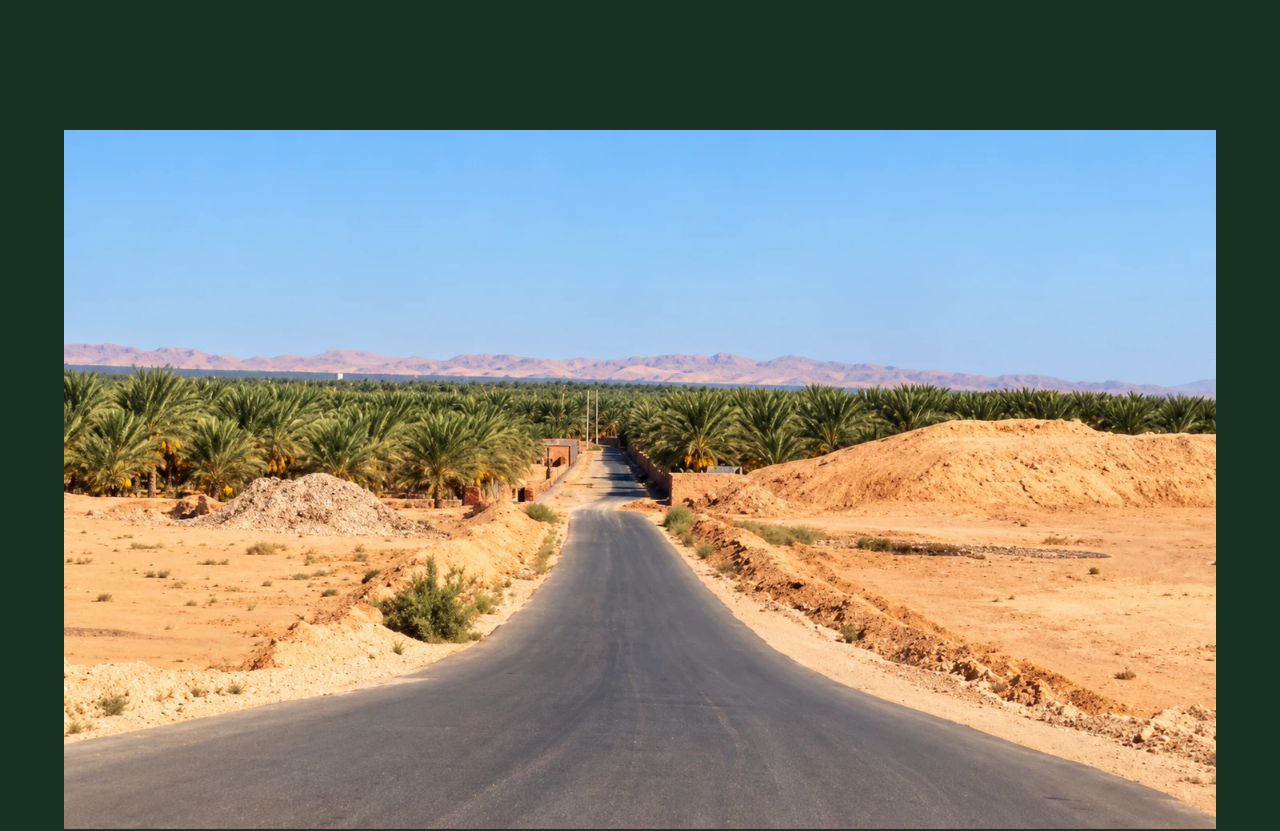
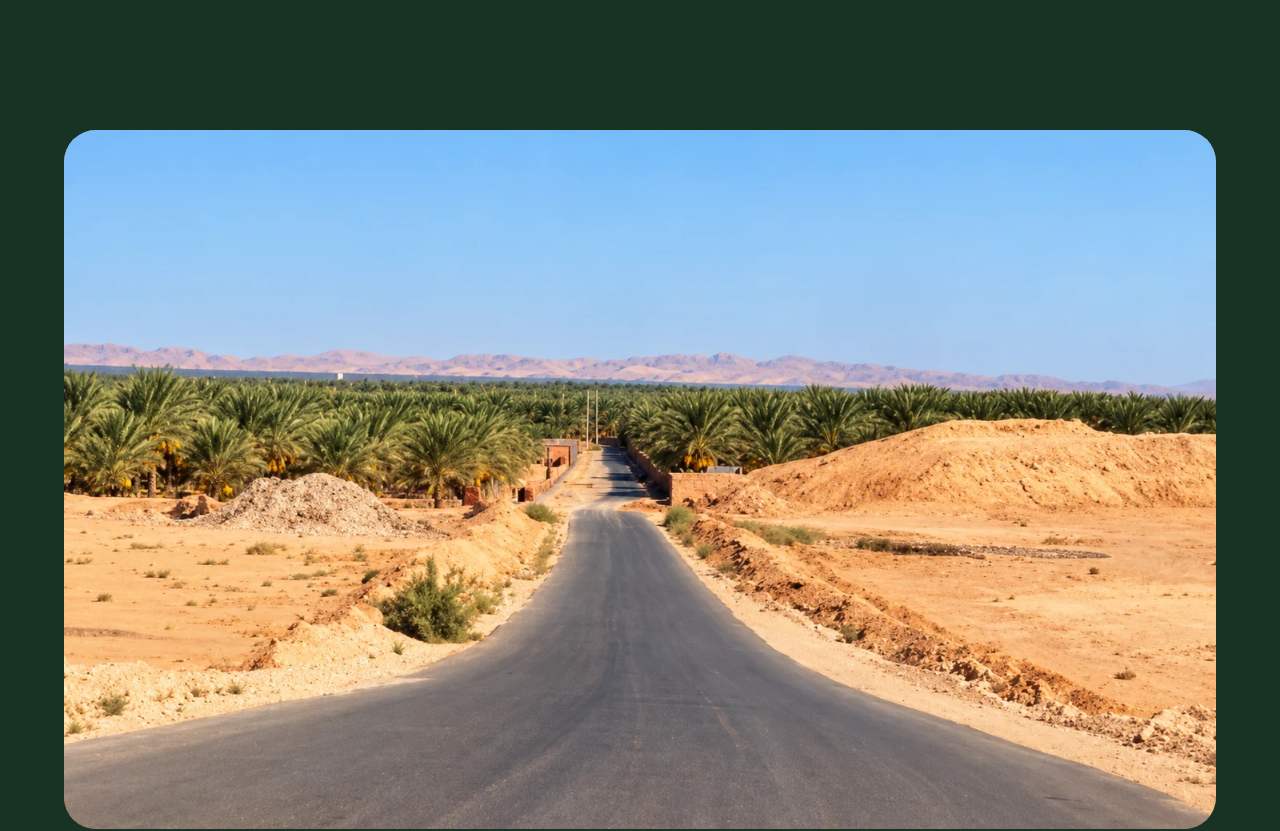
Before and after one commit to dev75008/sonedis, a React (Vite) app: page / in a window 1280 px wide. Shown: the part 1720-2551 px from the top of the page. Built offline with nearby package versions, Linux system fonts and the light colour scheme.

Commit message:
style: round palm grove road photo corners

```diff
--- a/src/styles/global.css
+++ b/src/styles/global.css
@@ -649,6 +649,7 @@ address {
   aspect-ratio: 1.65;
   margin: clamp(1.5rem, 4vw, 3.5rem) 0 0;
   overflow: hidden;
+  border-radius: clamp(1.1rem, 2.5vw, 2.25rem);
   background: #9a744e;
 }
 .home-intro__visual img {
```
